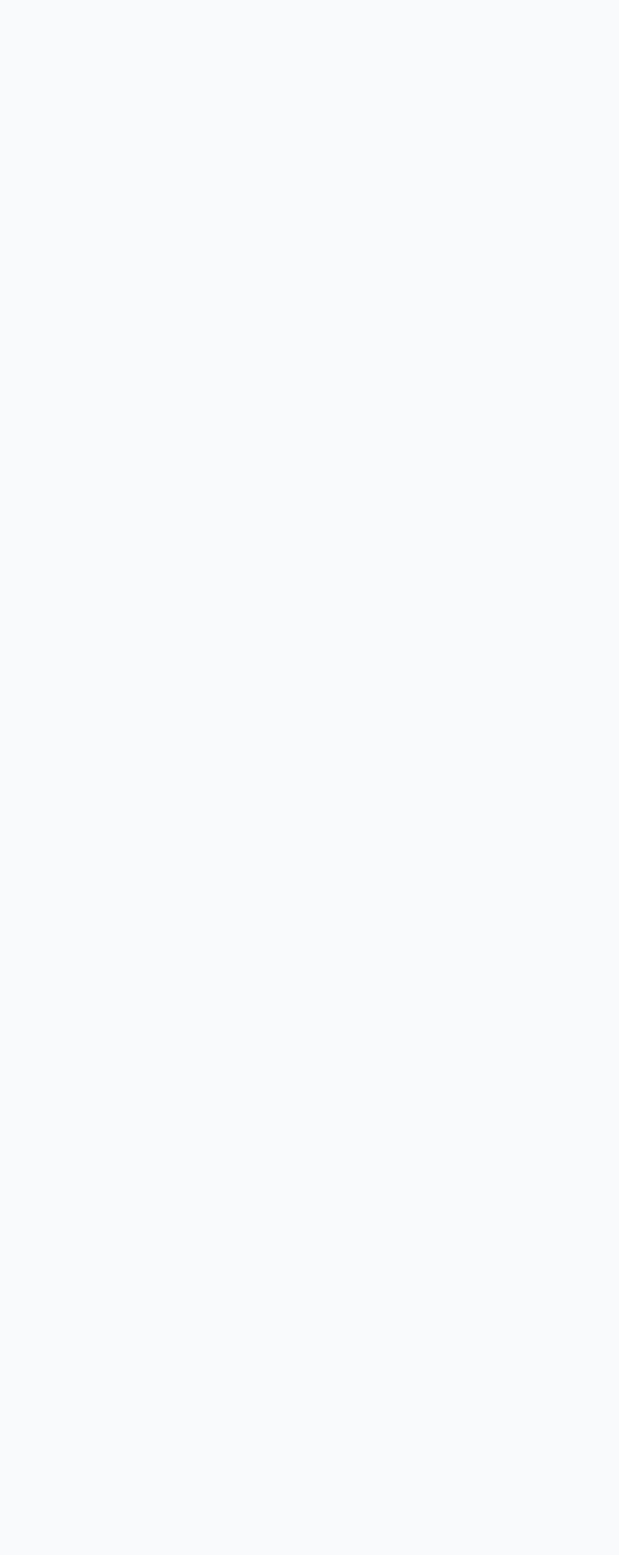
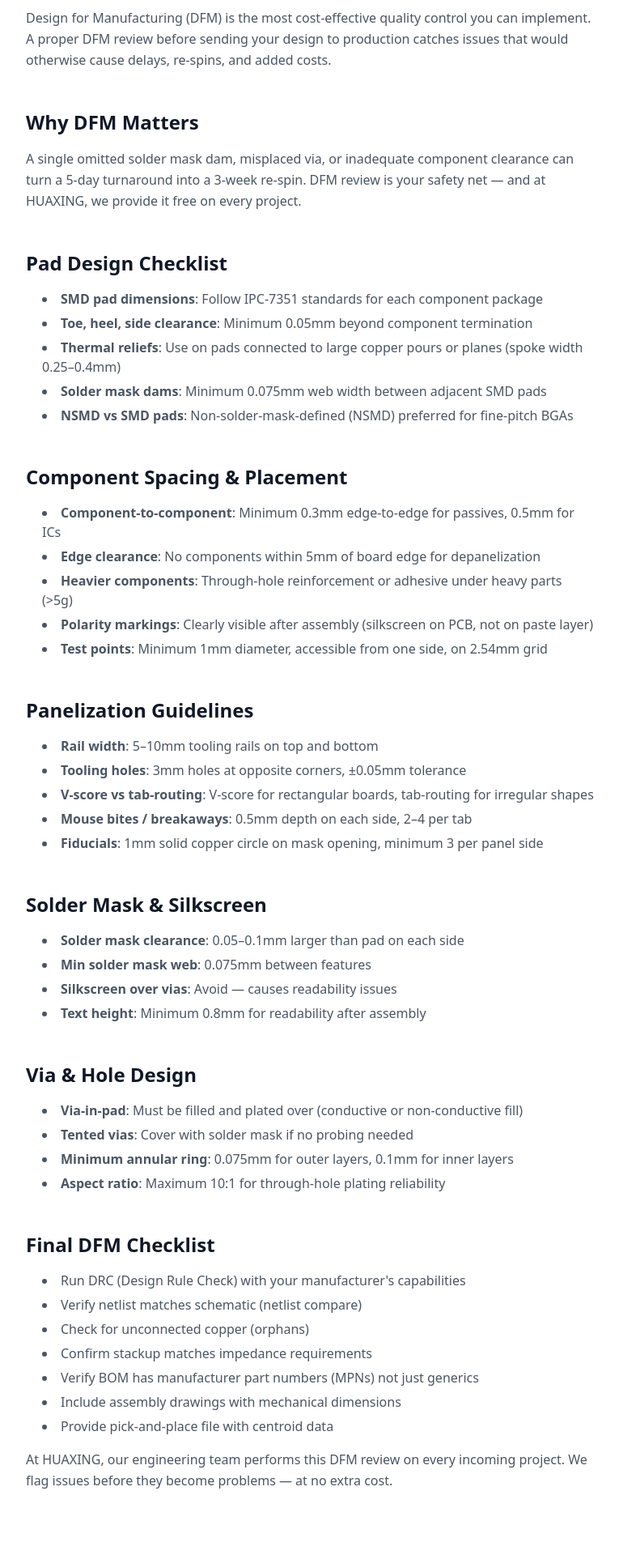
Before and after one commit to cpu152650311-coder/huaxing-pcba-site, a Next.js app: page /blog/dfm-checklist-pcb-assembly in a window 1280 px wide. Before the commit this address had no page. Shown: the part 540-2460 px from the top of the page at 81% size, without its empty margins (256-1021 px from the left). Before the commit the page ends 800 px from the top, so only its background shows below. Built offline with nearby package versions, Linux system fonts and the light colour scheme.

Commit message:
fix: dfm blog data missing, header modal outside sticky, modal overflow scroll

```diff
--- a/src/app/blog/[slug]/page.tsx
+++ b/src/app/blog/[slug]/page.tsx
@@ -123,6 +123,54 @@ const posts: Record<string, BlogPost> = {
       '4. What\'s your budget? (FR4 for cost-sensitive)',
       '5. What layer count? (FR4 handles 2–58 layers)',
       '6. Need help choosing? HUAXING offers engineering consultation on material selection for every project — free of charge.',
+    ],
+  },
+  'dfm-checklist-pcb-assembly': {
+    slug: 'dfm-checklist-pcb-assembly',
+    title: 'The Ultimate DFM Checklist for PCB Assembly Success',
+    date: '2026-05-15',
+    category: 'Design Tips',
+    content: [
+      'Design for Manufacturing (DFM) is the most cost-effective quality control you can implement. A proper DFM review before sending your design to production catches issues that would otherwise cause delays, re-spins, and added costs.',
+      '## Why DFM Matters',
+      'A single omitted solder mask dam, misplaced via, or inadequate component clearance can turn a 5-day turnaround into a 3-week re-spin. DFM review is your safety net — and at HUAXING, we provide it free on every project.',
+      '## Pad Design Checklist',
+      '- **SMD pad dimensions**: Follow IPC-7351 standards for each component package',
+      '- **Toe, heel, side clearance**: Minimum 0.05mm beyond component termination',
+      '- **Thermal reliefs**: Use on pads connected to large copper pours or planes (spoke width 0.25–0.4mm)',
+      '- **Solder mask dams**: Minimum 0.075mm web width between adjacent SMD pads',
+      '- **NSMD vs SMD pads**: Non-solder-mask-defined (NSMD) preferred for fine-pitch BGAs',
+      '## Component Spacing & Placement',
+      '- **Component-to-component**: Minimum 0.3mm edge-to-edge for passives, 0.5mm for ICs',
+      '- **Edge clearance**: No components within 5mm of board edge for depanelization',
+      '- **Heavier components**: Through-hole reinforcement or adhesive under heavy parts (>5g)',
+      '- **Polarity markings**: Clearly visible after assembly (silkscreen on PCB, not on paste layer)',
+      '- **Test points**: Minimum 1mm diameter, accessible from one side, on 2.54mm grid',
+      '## Panelization Guidelines',
+      '- **Rail width**: 5–10mm tooling rails on top and bottom',
+      '- **Tooling holes**: 3mm holes at opposite corners, ±0.05mm tolerance',
+      '- **V-score vs tab-routing**: V-score for rectangular boards, tab-routing for irregular shapes',
+      '- **Mouse bites / breakaways**: 0.5mm depth on each side, 2–4 per tab',
+      '- **Fiducials**: 1mm solid copper circle on mask opening, minimum 3 per panel side',
+      '## Solder Mask & Silkscreen',
+      '- **Solder mask clearance**: 0.05–0.1mm larger than pad on each side',
+      '- **Min solder mask web**: 0.075mm between features',
+      '- **Silkscreen over vias**: Avoid — causes readability issues',
+      '- **Text height**: Minimum 0.8mm for readability after assembly',
+      '## Via & Hole Design',
+      '- **Via-in-pad**: Must be filled and plated over (conductive or non-conductive fill)',
+      '- **Tented vias**: Cover with solder mask if no probing needed',
+      '- **Minimum annular ring**: 0.075mm for outer layers, 0.1mm for inner layers',
+      '- **Aspect ratio**: Maximum 10:1 for through-hole plating reliability',
+      '## Final DFM Checklist',
+      '1. Run DRC (Design Rule Check) with your manufacturer\'s capabilities',
+      '2. Verify netlist matches schematic (netlist compare)',
+      '3. Check for unconnected copper (orphans)',
+      '4. Confirm stackup matches impedance requirements',
+      '5. Verify BOM has manufacturer part numbers (MPNs) not just generics',
+      '6. Include assembly drawings with mechanical dimensions',
+      '7. Provide pick-and-place file with centroid data',
+      'At HUAXING, our engineering team performs this DFM review on every incoming project. We flag issues before they become problems — at no extra cost.',
     ],
   },
 };
--- a/src/components/Header.tsx
+++ b/src/components/Header.tsx
@@ -19,6 +19,7 @@ export default function Header() {
   const [open, setOpen] = useState(false);
   const [showInquiry, setShowInquiry] = useState(false);
   return (
+    <>
     <header className="sticky top-0 z-50 bg-white/95 backdrop-blur border-b border-gray-100">
       <div className="max-w-7xl mx-auto px-4 sm:px-6 lg:px-8">
         <div className="relative flex items-center justify-between h-16 lg:h-20">
@@ -72,7 +73,8 @@ export default function Header() {
           </div>
         )}
       </div>
-      <InquiryModal isOpen={showInquiry} onClose={() => setShowInquiry(false)} />
     </header>
+    <InquiryModal isOpen={showInquiry} onClose={() => setShowInquiry(false)} />
+    </>
   );
 }
--- a/src/components/InquiryModal.tsx
+++ b/src/components/InquiryModal.tsx
@@ -125,7 +125,7 @@ export default function InquiryModal({ isOpen, onClose }: { isOpen: boolean; onC
 
       {/* Modal panel */}
       <div
-        className="relative bg-white rounded-2xl shadow-2xl w-full max-w-2xl max-h-[95vh] overflow-y-visible"
+        className="relative bg-white rounded-2xl shadow-2xl w-full max-w-2xl max-h-[90vh] overflow-y-auto"
         style={{ animation: 'if-scale-in 0.35s cubic-bezier(0.16, 1, 0.3, 1)' }}
       >
         {/* Close button */}
```
